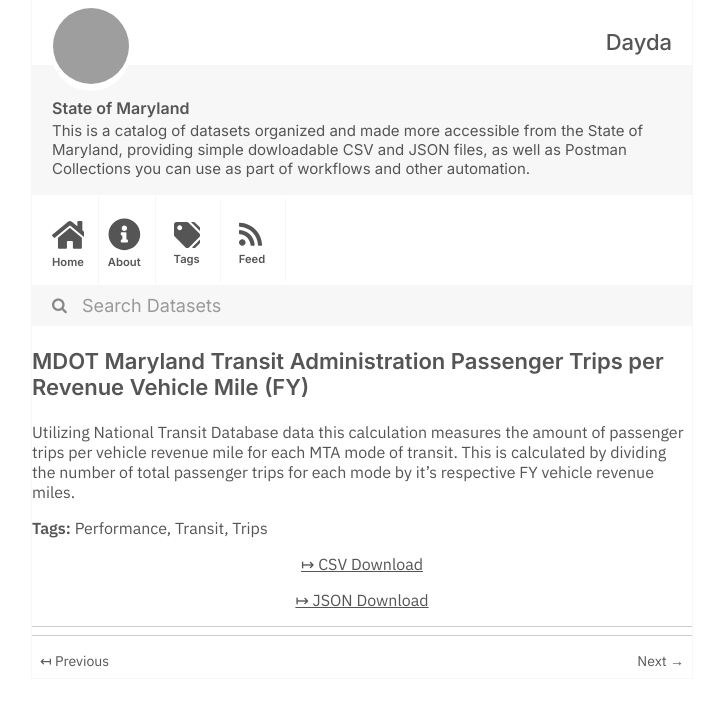
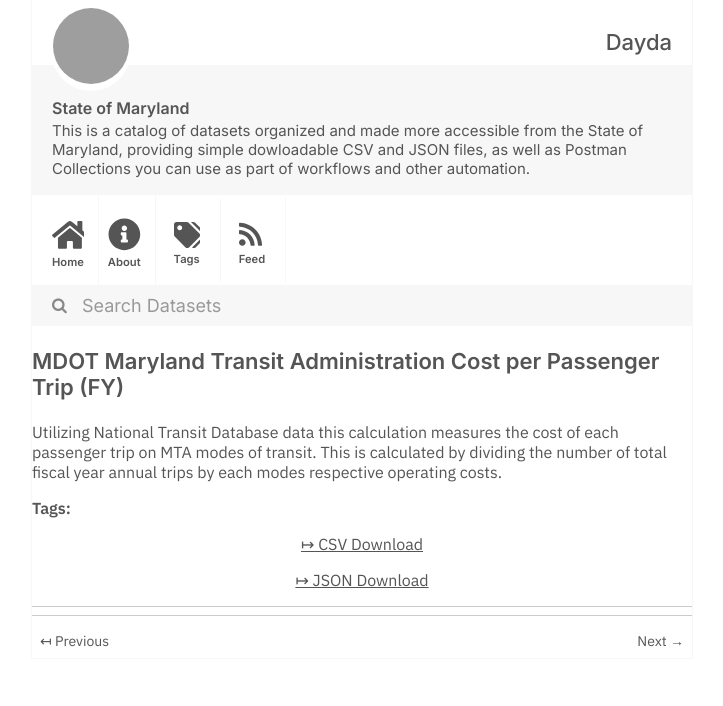
Before and after one commit to dayda-entities/state-of-maryland, a Jekyll site: the page built from _posts/2020-11-10-mdot-maryland-transit-administ.md, in a window 1280 px wide, cut to the strip 0-706 px from the top of the page. Shown: the whole strip, without its empty margins (278-1001 px from the left). Built offline with Jekyll 4.4.1, drawn with Linux system fonts in a browser that asks for light colours; grey boxes are pictures that could not be loaded.

Commit message:
Publish Data

```diff
--- a/_posts/2020-11-10-mdot-maryland-transit-administ.md
+++ b/_posts/2020-11-10-mdot-maryland-transit-administ.md
@@ -1,21 +1,16 @@
 ---
-title: >-
-  MDOT Maryland Transit Administration Passenger Trips per Revenue Vehicle Mile
-  (FY)
-created: '2020-11-10T17:23:55.004324'
-modified: '2020-11-10T17:23:55.004334'
+title: MDOT Maryland Transit Administration Cost per Passenger Trip (FY)
+created: '2020-11-10T17:25:09.269301'
+modified: '2020-11-10T17:25:09.269336'
 state: active
 type: dataset
-tags:
-  - Performance
-  - Transit
-  - Trips
+tags: []
 groups:
   - Local Government
-csv_url: 'https://opendata.maryland.gov/api/views/4bfj-e7xg/rows.csv?accessType=DOWNLOAD'
+csv_url: 'https://opendata.maryland.gov/api/views/menc-zt9v/rows.csv?accessType=DOWNLOAD'
 json_url: >-
-  https://opendata.maryland.gov/api/views/4bfj-e7xg/rows.json?accessType=DOWNLOAD
+  https://opendata.maryland.gov/api/views/menc-zt9v/rows.json?accessType=DOWNLOAD
 layout: post
 
 ---
-Utilizing National Transit Database data this calculation measures the amount of passenger trips per vehicle revenue mile for each MTA mode of transit. This is calculated by dividing the number of total passenger trips  for each mode by it's respective FY vehicle revenue miles.
+Utilizing National Transit Database data this calculation measures the cost of each passenger trip on MTA modes of transit. This is calculated by dividing the number of total fiscal year annual trips by each modes respective operating costs.
```
